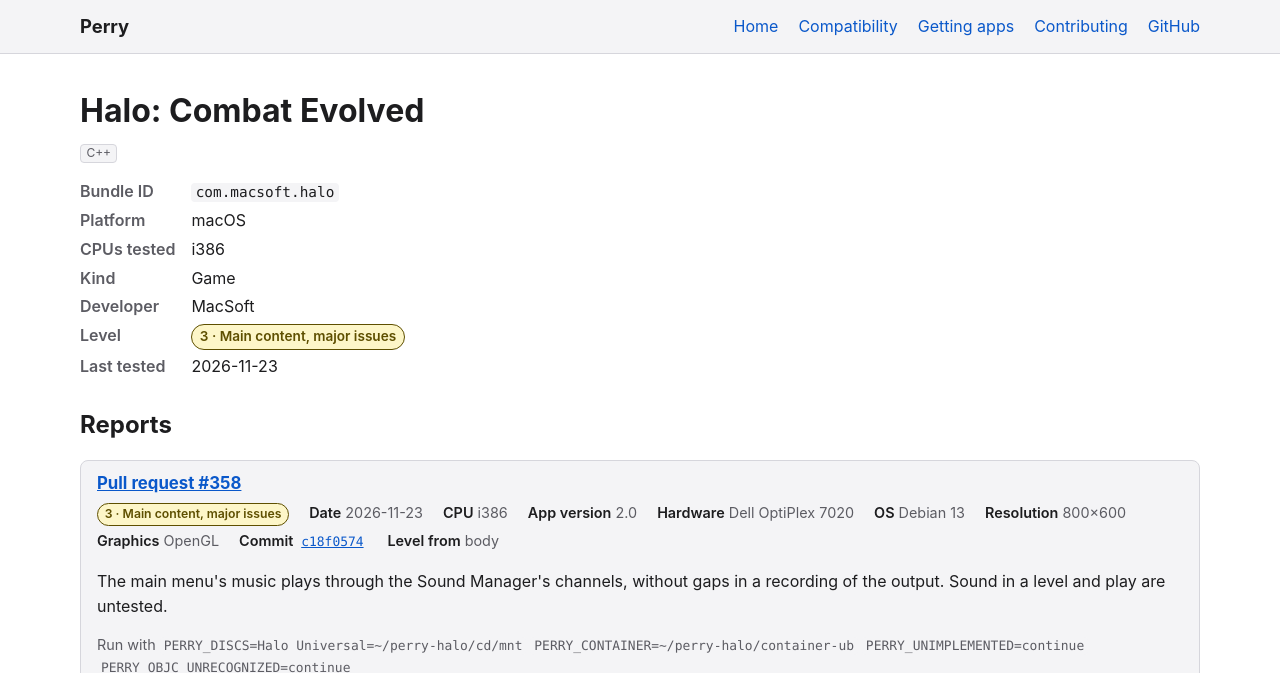
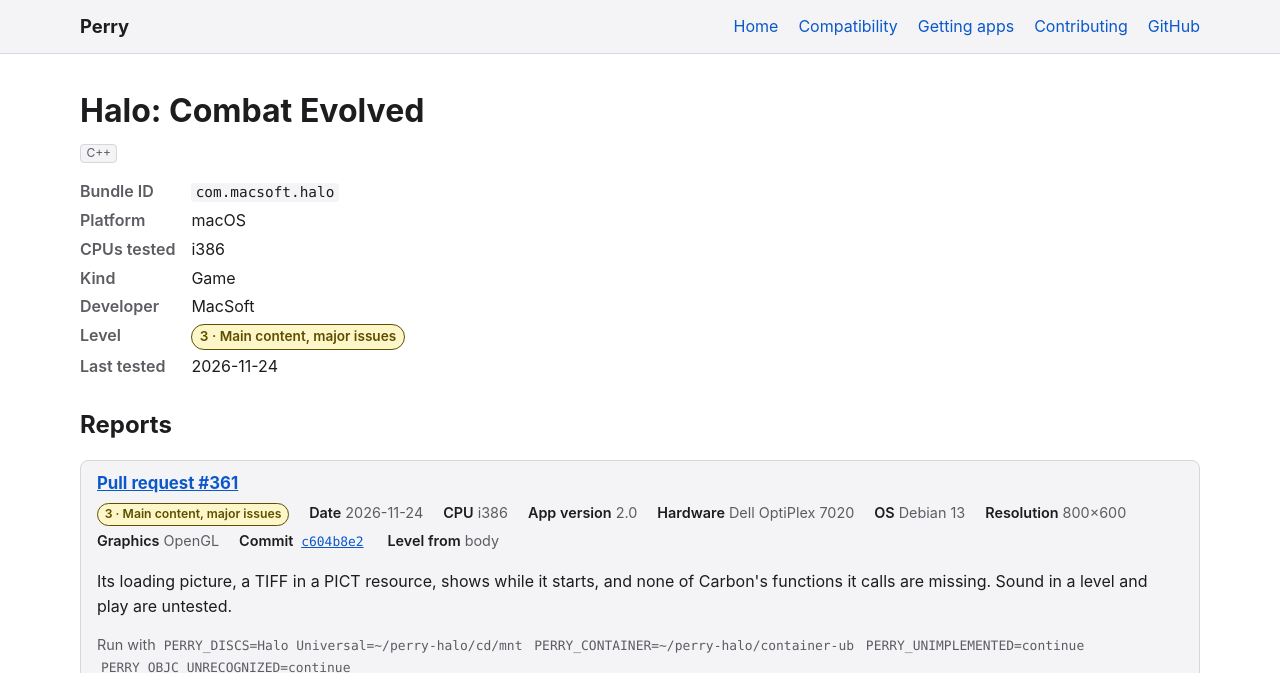
Before and after one commit to MillerTechnologyPeru/Perry, a Jekyll site: the page built from docs/_apps/macos/com.macsoft.halo.md, in a window 1280 px wide and 1400 px high. Shown: the top 673 px of the window. Built offline with Jekyll 4.4.1, drawn with Linux system fonts in a browser that asks for light colours; grey boxes are pictures that could not be loaded.

Commit message:
Add Halo's report for its loading picture

```diff
--- a/docs/_apps/macos/com.macsoft.halo.md
+++ b/docs/_apps/macos/com.macsoft.halo.md
@@ -68,6 +68,27 @@ reports:
     level: 3
     source: body
     notes: The main menu's music plays through the Sound Manager's channels, without gaps in a recording of the output. Sound in a level and play are untested.
+  - pr: 361
+    date: 2026-11-24
+    perry: "c604b8e2"
+    platform: macos
+    cpu: i386
+    app_version: "2.0"
+    hardware: Dell OptiPlex 7020
+    os: Debian 13
+    resolution: "800x600"
+    graphics: OpenGL
+    env:
+      - "PERRY_DISCS=Halo Universal=~/perry-halo/cd/mnt"
+      - "PERRY_CONTAINER=~/perry-halo/container-ub"
+      - "PERRY_UNIMPLEMENTED=continue"
+      - "PERRY_OBJC_UNRECOGNIZED=continue"
+    level: 3
+    source: body
+    notes: Its loading picture, a TIFF in a PICT resource, shows while it starts, and none of Carbon's functions it calls are missing. Sound in a level and play are untested.
+    screenshots:
+      - url: https://github.com/user-attachments/assets/1d43b507-bd94-4760-b118-c32ee6ed9c5b
+        caption: The loading picture
 ---
 
 A Carbon application for PowerPC and Intel, run with the 32-bit Perry. It
```
